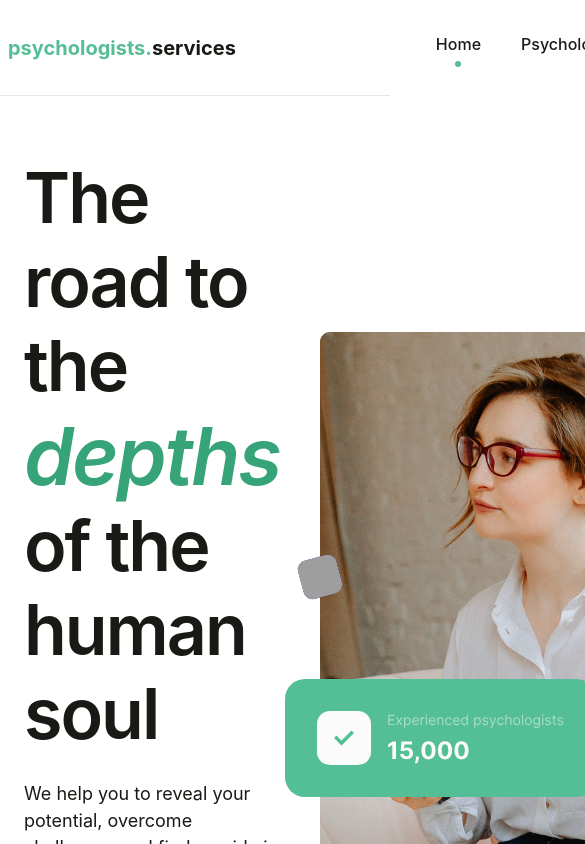
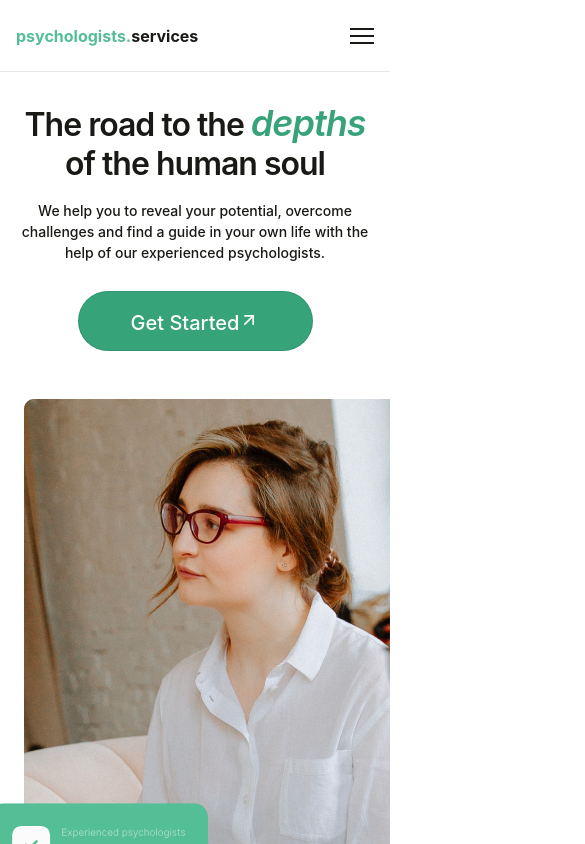
Before and after one commit to duhanocal03/Psychologists-Services, a React (Vite) app in the folder client/: page / in a window 390 px wide. Shown: the top 844 px of the page, 585 px wide, since content can reach past the window. Built offline with nearby package versions, Linux system fonts and the light colour scheme; no server answers; grey boxes are pictures that could not be loaded.

Commit message:
style: fix responsive elements and text scaling in hero

```diff
--- a/client/src/components/AppointmentModal/AppointmentModal.module.css
+++ b/client/src/components/AppointmentModal/AppointmentModal.module.css
@@ -50,7 +50,6 @@
     margin: 0 0 40px 0;
 }
 
-/* Doktor Bilgisi Kartı */
 .doctorInfoContainer {
     display: flex;
     align-items: center;
@@ -179,7 +178,7 @@
     font-weight: 500;
 }
 
-/* Gönder Butonu */
+
 .submitBtn {
     background-color: #54be96;
     color: #ffffff;
--- a/client/src/components/home/HeroSection/HeroSection.module.css
+++ b/client/src/components/home/HeroSection/HeroSection.module.css
@@ -1,7 +1,12 @@
+/* ==========================================
+    MASAÜSTÜ TEMEL YAPI
+   ========================================== */
 .hero {
     width: 100%;
     padding: 60px 0;
     background-color: transparent;
+    overflow: hidden;
+    /* Ekrandan dışarı taşmaları önler */
 }
 
 .container {
@@ -17,7 +22,6 @@
 .content {
     flex: 1;
     max-width: 550px;
-    /* Metinlerin çok fazla sağa uzayıp yayılmaması için sınır */
 }
 
 .title {
@@ -28,56 +32,46 @@
     line-height: 1.2;
     color: var(--color-dark);
     margin-bottom: 24px;
+}
+
+.spanHero {
+    color: var(--color-dark-green);
+    font-size: 80px;
+    font-style: italic;
     font-family: var(--font-family);
+    display: inline-block;
 }
 
 .description {
     font-family: var(--font-family);
     font-size: 18px;
-    font-weight: 500px;
+    font-weight: 500;
     color: rgba(25, 26, 21, 1);
     line-height: 1.5;
     margin-bottom: 40px;
 }
 
 .imageWrapper {
-    flex: 1;
-    display: flex;
-    justify-content: flex-end;
-    width: 500px;
-    height: 500px;
-    background-repeat: no-repeat;
-}
-
-.heroImg {
-    max-width: 100%;
-    height: auto;
-    object-fit: cover;
-}
-
-.spanHero{
-    color: var(--color-dark-green);
-    font-size: 80px;
-    font-style: italic;
-    font-family: var(--font-family);
-}
-
-.imageWrapper {
     position: relative;
     display: inline-block;
+    flex: 1;
+    max-width: 500px;
+    height: auto;
 }
 
 .heroImg {
     display: block;
-    max-width: 100%;
+    width: 100%;
+    max-width: 500px;
     height: auto;
     border-radius: 30px;
+    object-fit: cover;
 }
 
 .heroBlock {
     position: absolute;
     bottom: 35px;
-    left: -35px;
+    left: -40px;
     z-index: 2;
 }
 
@@ -97,7 +91,7 @@
     position: absolute;
     top: 15%;
     z-index: 2;
-    right: 40px;
+    right: 15px;
     width: 40px;
     height: 40px;
     background-color: rgba(251, 199, 94, 1);
@@ -105,8 +99,111 @@
     transform: rotate(15deg);
 }
 
-.heroQuestion path ,
-.heroQuestion svg *{
+.heroQuestion path,
+.heroQuestion svg * {
     transform-origin: center;
-        transform: scale(0.5);
+    transform: scale(0.5);
 }
+
+/* ==========================================
+    LAPTOP & TABLET AYARLARI (1024px)
+   ========================================== */
+@media (max-width: 1024px) {
+    .title {
+        font-size: 52px;
+        /* Ekran daraldıkça yazı boyutu kademeli düşüyor */
+    }
+
+    .spanHero {
+        font-size: 58px;
+    }
+
+    .description {
+        font-size: 16px;
+    }
+}
+
+/* ==========================================
+    MOBİL AYARLARI (768px ve Altı)
+   ========================================== */
+@media (max-width: 768px) {
+    .hero {
+        padding: 30px 0;
+    }
+
+    .container {
+        flex-direction: column;
+        text-align: center;
+        gap: 48px;
+        padding: 0 20px;
+    }
+
+    .content {
+        max-width: 100%;
+        display: flex;
+        flex-direction: column;
+        align-items: center;
+    }
+
+    .title {
+        font-size: 36px;
+        letter-spacing: -1px;
+        margin-bottom: 16px;
+    }
+
+    .spanHero {
+        font-size: 42px;
+    }
+
+    .description {
+        font-size: 14px;
+        margin-bottom: 28px;
+        max-width: 450px;
+    }
+
+    .imageWrapper {
+        width: 100%;
+        max-width: 343px;
+        margin: 0 auto;
+    }
+
+    .heroImg {
+        width: 100%;
+        height: auto;
+    }
+
+        .heroBlock {
+            width: 75%;
+            left: 75px !important;
+            bottom: 35px !important;
+            transform: scale(0.9);
+        }
+
+    .heroQuestion {
+        display: none;
+    }
+
+    .heroUsers{
+    display: none;
+    }
+}
+
+/* ==========================================
+    KÜÇÜK MOBİL (480px - 320px)
+   ========================================== */
+@media (max-width: 480px) {
+    .title {
+        font-size: 32px;
+    }
+
+    .spanHero {
+        font-size: 36px;
+    }
+
+
+    .heroBlock {
+        left: 50%;
+        transform: translateX(-50%) scale(0.85);
+        bottom: -20px;
+    }
+}
--- a/client/src/components/layout/navbar/Navbar.jsx
+++ b/client/src/components/layout/navbar/Navbar.jsx
@@ -1,5 +1,5 @@
 import { useState, useEffect } from 'react';
-import { NavLink, Link, useLocation } from 'react-router-dom'; // 🌟 useLocation eklendi
+import { NavLink, Link, useLocation } from 'react-router-dom';
 import { onAuthStateChanged, signOut } from 'firebase/auth';
 import { auth } from '../../../firebase/config';
 import LoginModal from '../../Modals/LoginModal/LoginModal';
@@ -10,8 +10,9 @@ const Navbar = () => {
   const [user, setUser] = useState(null);
   const [isLoginOpen, setIsLoginOpen] = useState(false);
   const [isRegisterOpen, setIsRegisterOpen] = useState(false);
+  const [isMenuOpen, setIsMenuOpen] = useState(false);
 
-  const location = useLocation(); // 🌟 Aktif sayfa yolunu almak için
+  const location = useLocation();
 
   useEffect(() => {
     const unsubscribe = onAuthStateChanged(auth, (currentUser) => {
@@ -19,6 +20,13 @@ const Navbar = () => {
     });
     return () => unsubscribe();
   }, []);
+
+  useEffect(() => {
+    const handlePageChange = setTimeout(() => {
+      setIsMenuOpen(false);
+    }, 0);
+    return () => clearTimeout(handlePageChange);
+  }, [location]);
 
   const handleLogout = async () => {
     try {
@@ -36,8 +44,8 @@ const Navbar = () => {
           <span>psychologists.</span><span>services</span>
         </Link>
 
-        {/* ORTA MENÜ */}
-        <div className={styles.menuLinks}>
+        {/* 📱 MOBİL AÇILIR MENÜ (Navigasyon + Giriş Butonları İç İçe) */}
+        <div className={`${styles.menuLinks} ${isMenuOpen ? styles.menuOpen : ''}`}>
           <NavLink
             to="/"
             className={({ isActive }) => isActive ? `${styles.link} ${styles.active}` : styles.link}
@@ -51,7 +59,6 @@ const Navbar = () => {
             Psychologists
           </NavLink>
 
-          {/* 🌟 1. SORUNUN ÇÖZÜMÜ: Sadece "/psychologists" veya "/favorites" sayfasındayken gösterilir */}
           {(location.pathname === '/psychologists' || location.pathname === '/favorites') && (
             <NavLink
               to="/favorites"
@@ -60,36 +67,63 @@ const Navbar = () => {
               Favorites
             </NavLink>
           )}
+
+          {/* 🌟 480px altında menünün içine dahil olan alternatif butonlar */}
+          <div className={styles.mobileAuthGroup}>
+            {user ? (
+              <button className={styles.logoutBtn} onClick={handleLogout}>
+                Log out
+              </button>
+            ) : (
+              <>
+                <button className={styles.loginBtn} onClick={() => { setIsLoginOpen(true); setIsMenuOpen(false); }}>
+                  Log In
+                </button>
+                <button className={styles.registerBtn} onClick={() => { setIsRegisterOpen(true); setIsMenuOpen(false); }}>
+                  Registration
+                </button>
+              </>
+            )}
+          </div>
         </div>
 
-        {/* SAĞ BUTONLAR / PROFİL ALANI */}
+        {/* 💻 MASAÜSTÜ / NORMAL MOBİL SAĞ ALAN (Büyük ekranlarda görünür, çok küçükte gizlenir) */}
         <div className={styles.authButtons}>
           {user ? (
             <div className={styles.userProfile}>
               <div className={styles.userIconWrapper}>
-                <svg width="20" height="20" viewBox="0 0 24 24" fill="none" stroke="#ffffff" strokeWidth="2">
+                <svg width="18" height="18" viewBox="0 0 24 24" fill="none" stroke="#ffffff" strokeWidth="2">
                   <path d="M20 21v-2a4 4 0 0 0-4-4H8a4 4 0 0 0-4 4v2"></path>
                   <circle cx="12" cy="7" r="4"></circle>
                 </svg>
               </div>
               <span className={styles.userName}>{user.displayName || 'User'}</span>
-
-              {/* 🌟 2. SORUNUN ÇÖZÜMÜ: Görseldeki gibi oval ve şık Log out butonu */}
               <button className={styles.logoutBtn} onClick={handleLogout}>
                 Log out
               </button>
             </div>
           ) : (
             <>
-              <button style={{ background: 'none', border: '1px solid rgba(25,26,21,0.2)', padding: '14px 39px', borderRadius: '30px', cursor: 'pointer', fontWeight: 500, fontFamily: 'var(--font-family)' }} onClick={() => setIsLoginOpen(true)}>
+              <button className={styles.loginBtn} onClick={() => setIsLoginOpen(true)}>
                 Log In
               </button>
-              <button style={{ backgroundColor: 'var(--color-light-green)', border: 'none', padding: '14px 40px', borderRadius: '30px', color: '#fff', cursor: 'pointer', fontWeight: 500, fontFamily: 'var(--font-family)' }} onClick={() => setIsRegisterOpen(true)}>
+              <button className={styles.registerBtn} onClick={() => setIsRegisterOpen(true)}>
                 Registration
               </button>
             </>
           )}
         </div>
+
+        {/* HAMBURGER BUTONU */}
+        <button
+          className={`${styles.hamburger} ${isMenuOpen ? styles.open : ''}`}
+          onClick={() => setIsMenuOpen(!isMenuOpen)}
+          aria-label="Toggle navigation"
+        >
+          <span></span>
+          <span></span>
+          <span></span>
+        </button>
       </div>
 
       {/* MODALLAR */}
--- a/client/src/components/layout/navbar/Navbar.module.css
+++ b/client/src/components/layout/navbar/Navbar.module.css
@@ -1,9 +1,14 @@
+/* ==========================================
+   🧱 TEMEL NAVBAR & CONTAINER YAPISI
+   ========================================== */
 .navbar {
     width: 100%;
     height: 96px;
     border-bottom: 1px solid var(--color-border);
     display: flex;
     align-items: center;
+    background-color: #ffffff;
+    position: relative;
 }
 
 .container {
@@ -13,6 +18,26 @@
     padding: 0 8px;
     display: flex;
     align-items: center;
+    justify-content: space-between;
+}
+
+/* ==========================================
+   🎨 LOGO VE MASAÜSTÜ NAVİGASYON
+   ========================================== */
+.logo {
+    text-decoration: none;
+    font-size: 20px;
+    font-weight: 700;
+    font-family: var(--font-family);
+    white-space: nowrap;
+}
+
+.logo span:first-child {
+    color: var(--color-light-green);
+}
+
+.logo span:last-child {
+    color: var(--color-dark);
 }
 
 .menuLinks {
@@ -32,7 +57,6 @@
     font-weight: 500;
 }
 
-/* Aktif link altındaki o yeşil nokta */
 .link.active::after {
     content: "";
     position: absolute;
@@ -45,32 +69,58 @@
     border-radius: 50%;
 }
 
+/* ==========================================
+   🔑 MASAÜSTÜ BUTONLAR VE KULLANICI PROFİLİ
+   ========================================== */
 .authButtons {
     margin-left: auto;
     display: flex;
     align-items: center;
     gap: 18px;
-    margin-right: -120px;
 }
 
-/* LOGO STİLLERİ */
-.logo {
-    text-decoration: none;
-    font-size: 20px;
-    font-weight: 700;
+.loginBtn {
+    background: none;
+    border: 1px solid rgba(25, 26, 21, 0.2);
+    padding: 14px 39px;
+    border-radius: 30px;
+    cursor: pointer;
+    font-weight: 500;
+    font-size: 16px;
     font-family: var(--font-family);
-    margin-right: 70px;
+    color: var(--color-dark);
+    transition: all 0.3s ease;
+    white-space: nowrap;
 }
 
-.logo span:first-child {
-    color: var(--color-light-green);
+.registerBtn {
+    background-color: var(--color-light-green);
+    border: none;
+    padding: 14px 40px;
+    border-radius: 30px;
+    color: #ffffff;
+    cursor: pointer;
+    font-weight: 500;
+    font-size: 16px;
+    font-family: var(--font-family);
+    transition: all 0.3s ease;
+    white-space: nowrap;
 }
 
-.logo span:last-child {
+.logoutBtn {
+    background: none;
+    border: 1px solid rgba(25, 26, 21, 0.2);
+    padding: 14px 39px;
+    border-radius: 30px;
+    font-size: 16px;
+    font-weight: 500;
     color: var(--color-dark);
+    font-family: var(--font-family);
+    cursor: pointer;
+    transition: all 0.3s ease;
+    white-space: nowrap;
 }
 
-/* 🌟 KULLANICI GİRİŞ YAPTIĞINDA GELECEK EK STİLLER (Tasarımı Bozmaz) */
 .userProfile {
     display: flex;
     align-items: center;
@@ -85,31 +135,185 @@
     display: flex;
     justify-content: center;
     align-items: center;
+    flex-shrink: 0;
 }
 
+/* 🌟 MASAÜSTÜNDE İSMİN GÖRÜNMESİNİ SAĞLAYAN ANA KURAL */
 .userName {
+    display: block;
     font-size: 16px;
     font-weight: 500;
     color: var(--color-dark);
     font-family: var(--font-family);
+    white-space: nowrap;
 }
 
-/* Log out Butonunun Orijinal Figma Tasarımı */
-.logoutBtn {
-    background: none;
-    border: 2px solid rgba(25, 26, 21, 0.2);
-    padding: 14px 39px;
-    border-radius: 30px;
-    font-size: 16px;
-    font-weight: 500;
-    color: var(--color-dark);
-    font-family: var(--font-family);
+/* ==========================================
+   🍔 HAMBURGER BUTON AYARLARI
+   ========================================== */
+.hamburger {
+    display: none;
+    flex-direction: column;
+    justify-content: space-between;
+    width: 24px;
+    height: 16px;
+    background: transparent;
+    border: none;
     cursor: pointer;
+    padding: 0;
+    z-index: 1000;
+}
+
+.hamburger span {
+    width: 100%;
+    height: 2px;
+    background-color: #191A15;
     transition: all 0.3s ease;
 }
 
-.logoutBtn:hover {
-    border: 1px solid rgba(25, 26, 21, 0.2) ;
-    color: var(--color-light-green);
-    background-color: rgba(231, 76, 60, 0.05);
+.hamburger.open span:nth-child(1) {
+    transform: translateY(7px) rotate(45deg);
 }
+
+.hamburger.open span:nth-child(2) {
+    opacity: 0;
+}
+
+.hamburger.open span:nth-child(3) {
+    transform: translateY(-7px) rotate(-45deg);
+}
+
+.mobileAuthGroup {
+    display: none;
+    width: 100%;
+    flex-direction: column;
+    gap: 12px;
+    padding: 0 20px;
+}
+
+/* ==========================================
+   💻 LAPTOP & TABLET KIRILMA NOKTASI (1024px)
+   ========================================== */
+@media (max-width: 1024px) {
+    .menuLinks {
+        margin-left: 40px;
+        gap: 20px;
+    }
+}
+
+/* ==========================================
+   📱 MOBİL KIRILMA NOKTASI (768px)
+   ========================================== */
+@media (max-width: 768px) {
+    .navbar {
+        height: 72px;
+    }
+
+    .container {
+        padding: 0 16px;
+        display: flex;
+        align-items: center;
+        justify-content: flex-start;
+    }
+
+    .logo {
+        font-size: 18px;
+        margin-right: 16px;
+    }
+
+    .hamburger {
+        display: flex;
+        margin-left: auto;
+        /* Hamburger en sağ köşeye yaslanır */
+    }
+
+    /* 🌟 768px ALTINDA DA İSMİN KALMASINI VE SIKIŞMAMASINI SAĞLAYAN YERLEŞİM */
+    .authButtons {
+        display: flex;
+        gap: 12px;
+        margin-left: 0;
+        margin-right: auto;
+        /* Kendinden sonraki hamburgeri sağa iteler */
+        align-items: center;
+    }
+
+    .userProfile {
+        display: flex !important;
+        align-items: center !important;
+        gap: 8px !important;
+    }
+
+    .userName {
+        display: inline-block !important;
+        /* Görünürlüğü burada da garanti altına alıyoruz */
+        font-size: 14px;
+        /* Mobilde taşmasın diye yazı boyutunu biraz küçülttük */
+        max-width: 90px;
+        /* Çok uzun isimlerde düzenin kırılmasını önler */
+        overflow: hidden;
+        text-overflow: ellipsis;
+    }
+
+    .userIconWrapper {
+        width: 32px;
+        height: 32px;
+    }
+
+    .loginBtn,
+    .registerBtn,
+    .logoutBtn {
+        padding: 8px 12px;
+        font-size: 13px;
+        border-radius: 20px;
+    }
+
+    /* Mobil açılır dikey menü yapısı */
+    .menuLinks {
+        position: absolute;
+        top: 72px;
+        left: 0;
+        width: 100%;
+        background-color: #ffffff;
+        border-bottom: 1px solid var(--color-border);
+        flex-direction: column;
+        align-items: center;
+        gap: 24px;
+        padding: 30px 0;
+        margin-left: 0;
+        transform: translateY(-150%);
+        transition: transform 0.3s ease-in-out;
+        z-index: 999;
+        box-shadow: 0px 4px 10px rgba(0, 0, 0, 0.05);
+    }
+
+    .menuLinks.menuOpen {
+        transform: translateY(0);
+    }
+}
+
+/* ==========================================
+   🌟 ULTRA MINI EKRANLAR (480px - 320px)
+   ========================================== */
+@media (max-width: 480px) {
+    .authButtons {
+        display: none;
+        /* Telefon modunda artık üstte isim ve logout kalmaz, her şey temizlik adına hamburgerin içine girer */
+    }
+
+    .mobileAuthGroup {
+        display: flex;
+        align-items: center;
+        justify-content: center;
+        margin-top: 10px;
+    }
+
+    .mobileAuthGroup button {
+        width: 80%;
+        text-align: center;
+    }
+
+    .logo {
+        font-size: 16px;
+        margin-right: 0;
+    }
+}
```
